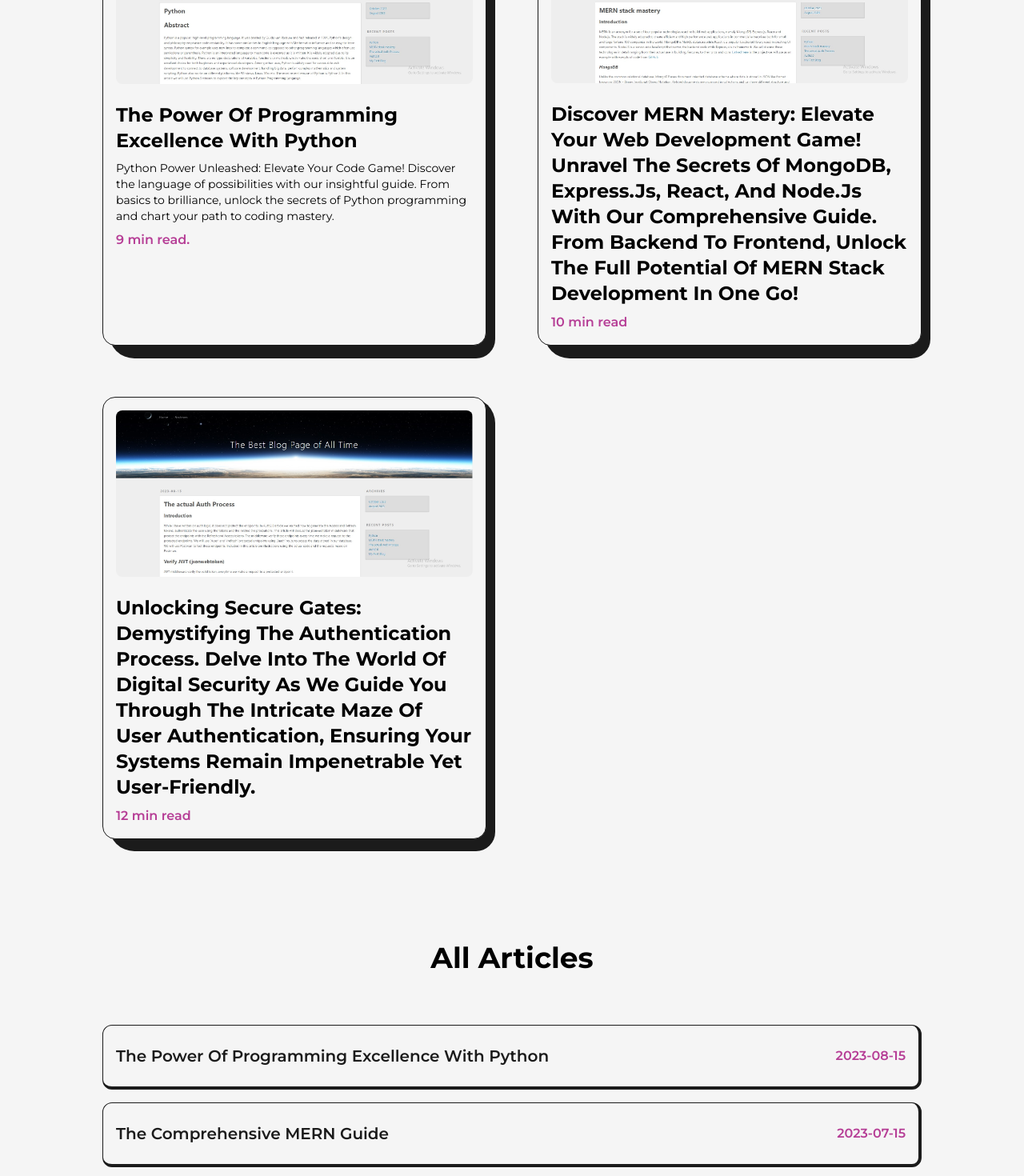
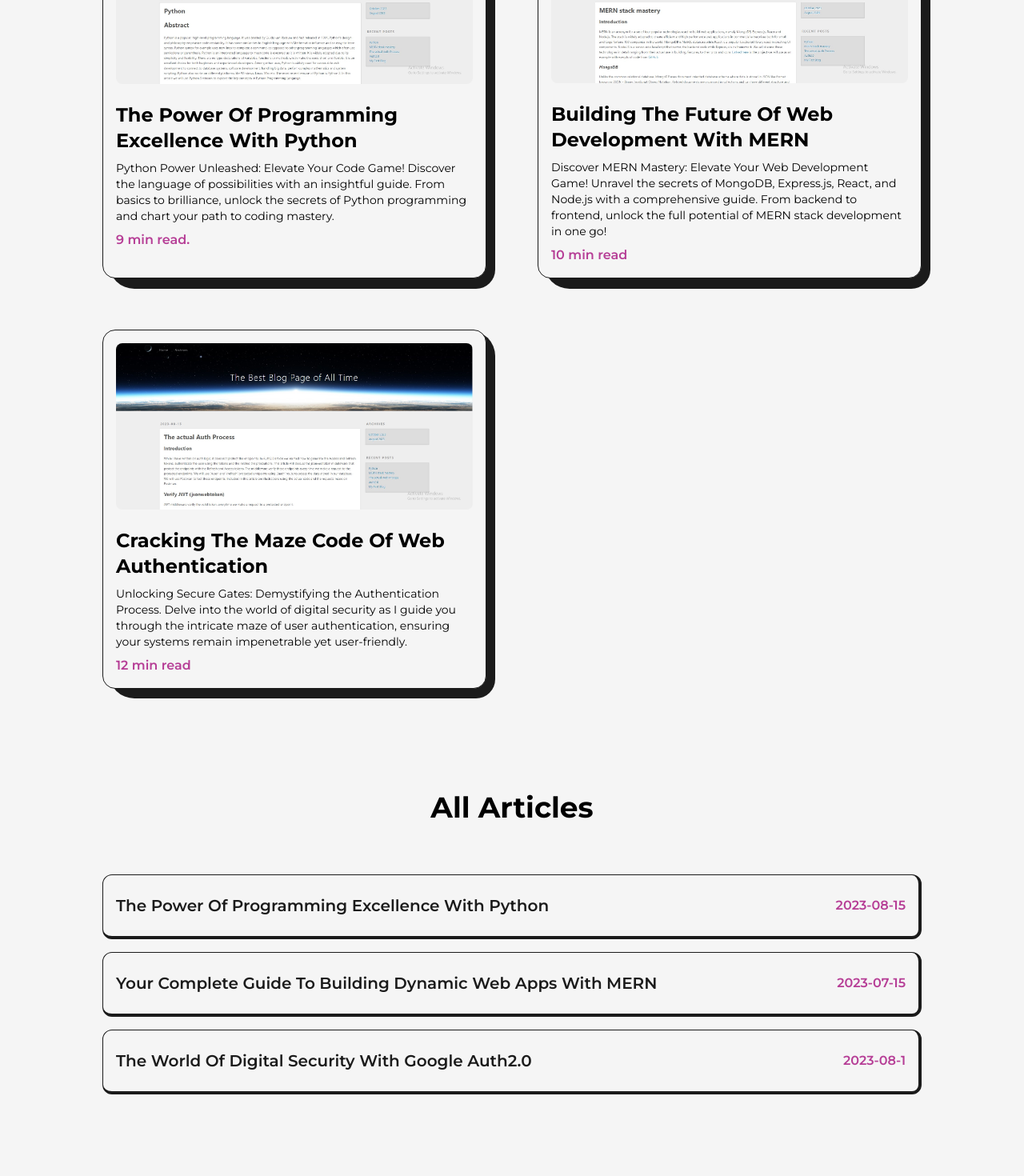
Before and after one commit to allanmathenge/PORTFOLIO2024, a Next.js app: page /articles in a window 1280 px wide. Shown: the part 640-2110 px from the top of the page at 80% size. Built offline with nearby package versions, Linux system fonts and the light colour scheme.

Commit message:
refactor articles

```diff
--- a/src/pages/articles.js
+++ b/src/pages/articles.js
@@ -126,20 +126,22 @@ const articles = () => {
           <ul className="grid grid-cols-2 gap-16 lg:gap-8 md:grid-cols-1 md:gap-y-16">
             <FeaturedArticle
               title="The Power of Programming Excellence with Python"
-              summary="Python Power Unleashed: Elevate Your Code Game! Discover the language of possibilities with our insightful guide. From basics to brilliance, unlock the secrets of Python programming and chart your path to coding mastery."
+              summary="Python Power Unleashed: Elevate Your Code Game! Discover the language of possibilities with an insightful guide. From basics to brilliance, unlock the secrets of Python programming and chart your path to coding mastery."
               time="9 min read."
               link="https://allanblogs.netlify.app/python/"
               img={blogs}
             />
             <FeaturedArticle
-              title="Discover MERN Mastery: Elevate Your Web Development Game! Unravel the secrets of MongoDB, Express.js, React, and Node.js with our comprehensive guide. From backend to frontend, unlock the full potential of MERN stack development in one go!"
+              title="Building the Future of Web Development with MERN"
+              summary="Discover MERN Mastery: Elevate Your Web Development Game! Unravel the secrets of MongoDB, Express.js, React, and Node.js with a comprehensive guide. From backend to frontend, unlock the full potential of MERN stack development in one go!"
               time="10 min read"
               link="https://allanblogs.netlify.app/mern-stack-mastery/"
               img={MERN}
             />
 
             <FeaturedArticle
-              title="Unlocking Secure Gates: Demystifying the Authentication Process. Delve into the world of digital security as we guide you through the intricate maze of user authentication, ensuring your systems remain impenetrable yet user-friendly."
+              title="Cracking the Maze Code of web authentication"
+              summary="Unlocking Secure Gates: Demystifying the Authentication Process. Delve into the world of digital security as I guide you through the intricate maze of user authentication, ensuring your systems remain impenetrable yet user-friendly."
               time="12 min read"
               link="https://allanblogs.netlify.app/the-actual-auth-process/"
               img={auath}
@@ -157,7 +159,7 @@ const articles = () => {
               link="https://allanblogs.netlify.app/python/"
             />
             <Article
-              title="The comprehensive MERN Guide"
+              title=" Your Complete Guide to Building Dynamic Web Apps with MERN"
               date="2023-07-15"
               img={MERN}
               link="https://allanblogs.netlify.app/the-actual-auth-process/"
```
